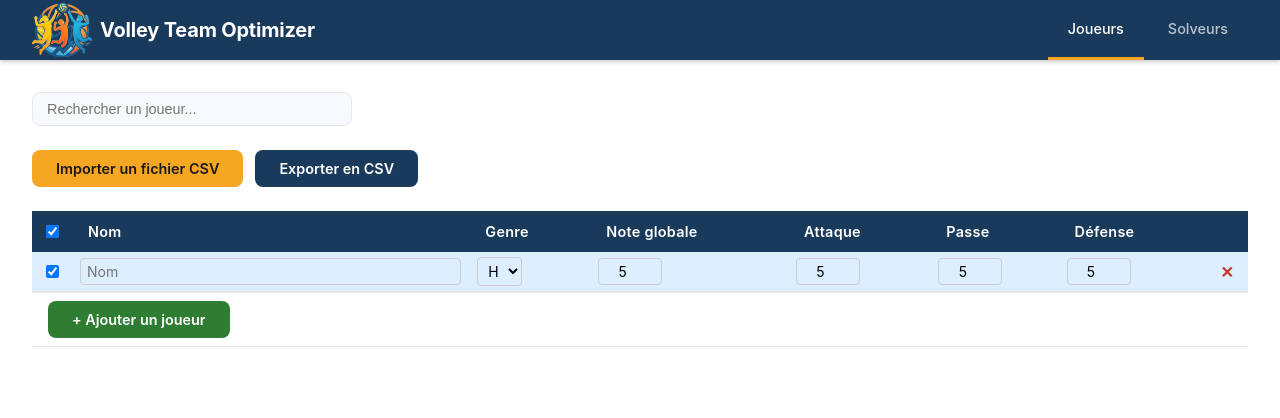
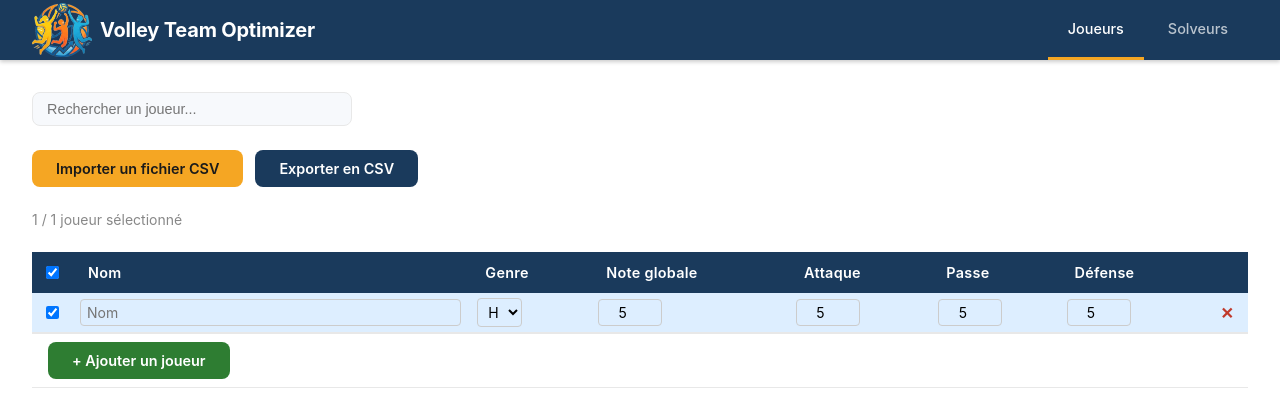
Before and after one commit to flobatard/VolleyTeamOptimizer, an Angular app: page /main/players-data in a window 1280 px wide. Both pictures are taken after a click on the button "+ Ajouter un joueur". Shown: the top 418 px of the page. Built offline with nearby package versions, Linux system fonts and the light colour scheme.

Commit message:
Adding header selected players for players view

```diff
--- a/src/app/features/players-data/players-data-view/players-data-view.html
+++ b/src/app/features/players-data/players-data-view/players-data-view.html
@@ -45,6 +45,9 @@
   </div>
 
   @if (players().length > 0) {
+    <div class="selection-count">
+      {{ selectedPlayerIds().size }} / {{ players().length }} joueur{{ players().length > 1 ? 's' : '' }} sélectionné{{ selectedPlayerIds().size > 1 ? 's' : '' }}
+    </div>
     <table class="players-table">
       <thead>
         <tr>
--- a/src/app/features/players-data/players-data-view/players-data-view.scss
+++ b/src/app/features/players-data/players-data-view/players-data-view.scss
@@ -94,6 +94,13 @@
   &:active {
     transform: translateY(0);
   }
+}
+
+// ── Selection count ───────────────────────────────────────────────────────────
+
+.selection-count {
+  font-size: 0.875rem;
+  color: var(--color-text-muted);
 }
 
 // ── Table ─────────────────────────────────────────────────────────────────────
```
